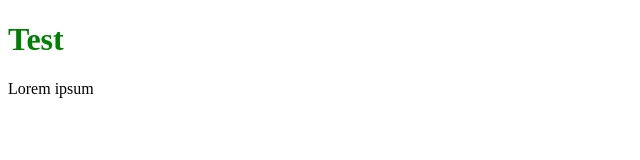
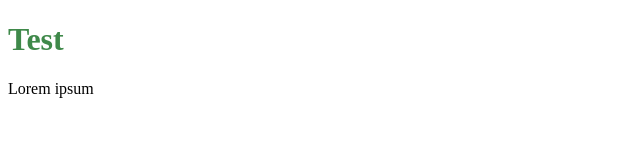
Before and after one commit to ethcrawford/ethcrawfords-build-system, a website: page public/index.html in a window 1280 px wide. Shown: the full height of the page, 0-640 px from the left. Drawn offline with Linux system fonts and the light colour scheme.

Commit message:
Stylus build test

```diff
--- a/public/app.css
+++ b/public/app.css
@@ -1 +1 @@
-h1{color:green}
+h1{color:#3f894a}
```
